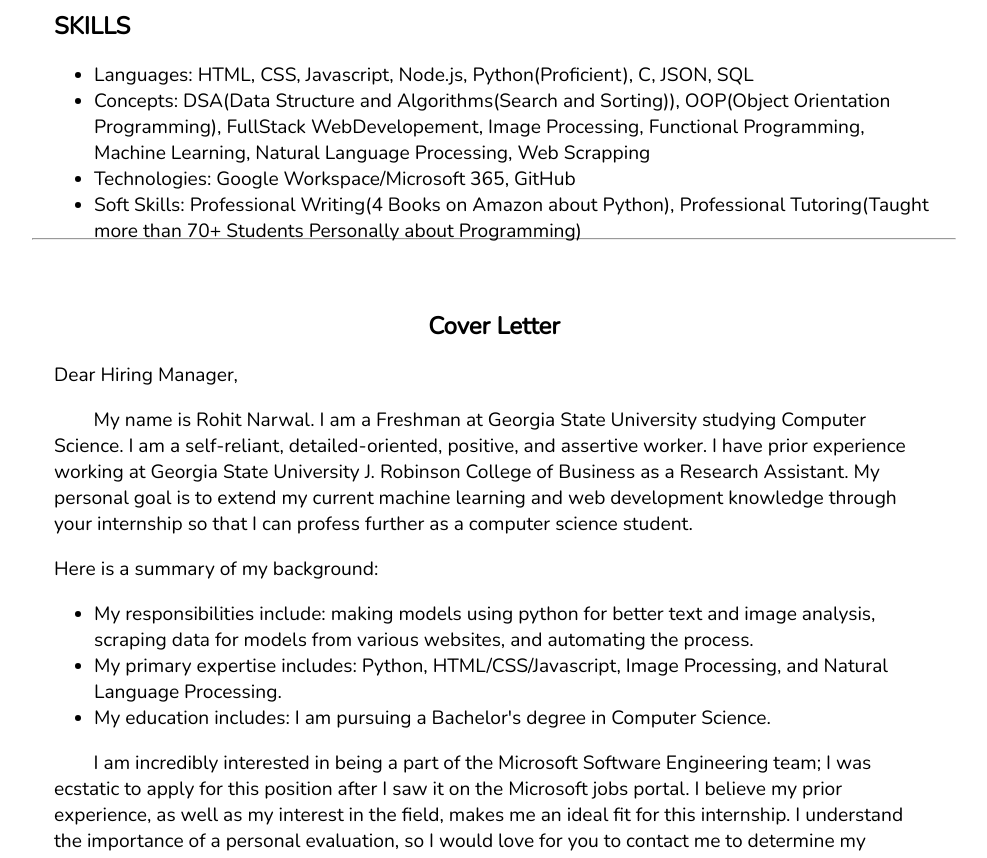
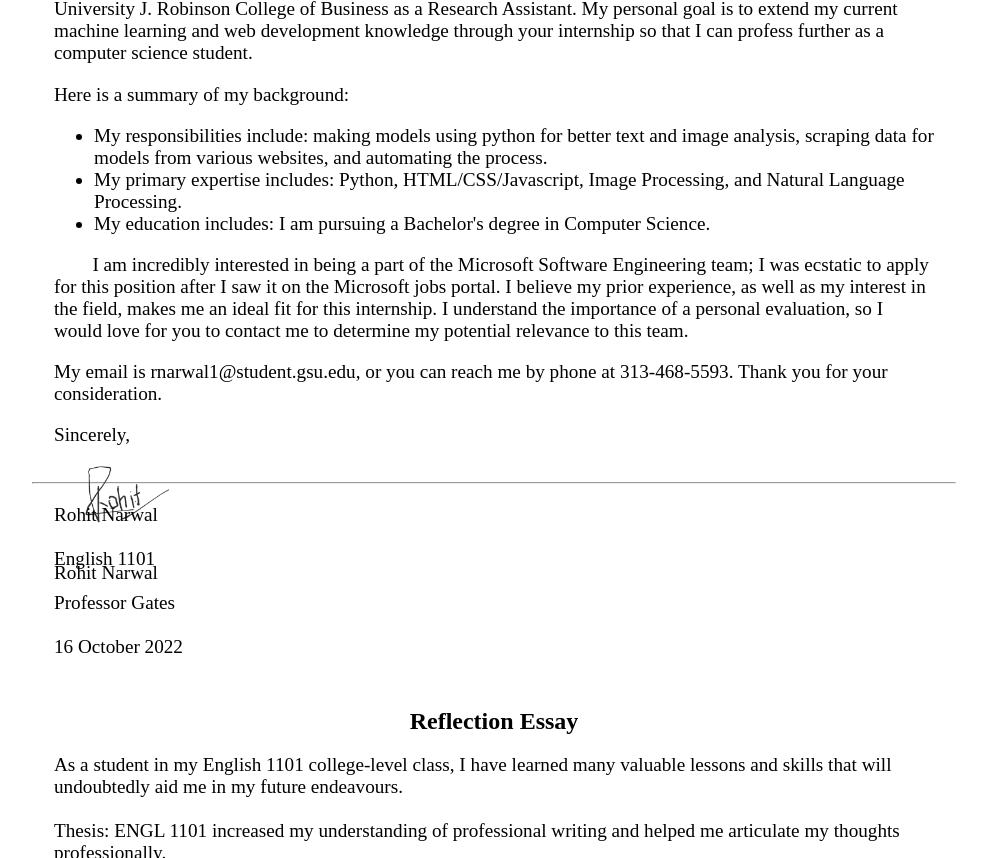
Before and after one commit to rohit-narwal/english_final_project, a plain HTML site: page index.html in a window 1280 px wide. Shown: the part 3459-4317 px from the top of the page, without its empty margins (146-1133 px from the left). Drawn offline with nearby package versions, Linux system fonts and the light colour scheme; files whose address does not match are found by name.

Commit message:
first commit

```diff
--- a/css/index.css
+++ b/css/index.css
@@ -3,7 +3,7 @@
 body{
     text-align: center;
     margin: 0;
-    font-family: 'Nunito', sans-serif;
+    font-family: 'Times New Roman';
 }
 /* front */
 .front{
@@ -147,7 +147,7 @@ p{
 
 /* resume */
 #resume{
-    height: 175vh;
+    height: 135vh;
     padding-top: 50px;
 }
 #resume hr{
@@ -199,7 +199,7 @@ p{
 
 /* cover letter */
 #cover_letter{
-    height: 110vh;
+    height: 85vh;
 }
 .main_content_cover_letter{
     margin-left: 200px;
--- a/index.html
+++ b/index.html
@@ -126,13 +126,13 @@
                 </p>
             </div>
         </div>
-        <hr class="about_hr">
+        <hr class="about_hr" style="width: 72vw;">
         <div class="about_end">
             <button>Hire Me</button>
             <button>Resume/CV</button>
         </div>
     </section>
-    <hr style="width: 72vw;">
+    <hr style="width: 72vw;margin-left: 200px;">
     <section id="resume">
         <h2 id="section_heading">Resume</h2>
         <div class="resume_top">
@@ -263,6 +263,19 @@
     </section> -->
     <hr style="width: 72vw;">
     <section id="reflection_essay">
+        <p style="text-align: left; margin-left: 200px;">
+            Rohit Narwal
+            <br>
+            <br>
+            English 1101
+            <br>
+            <br>
+            Professor Gates
+            <br>
+            <br>
+            16 October 2022
+
+        </p>
         <h1 style="margin-top: 50px;">Reflection Essay</h1>
         <p style="text-align: left; margin: 10px 200px;">
             As a student in my English 1101 college-level class, I have learned many valuable lessons and skills that will undoubtedly aid me in my future endeavours.
```
